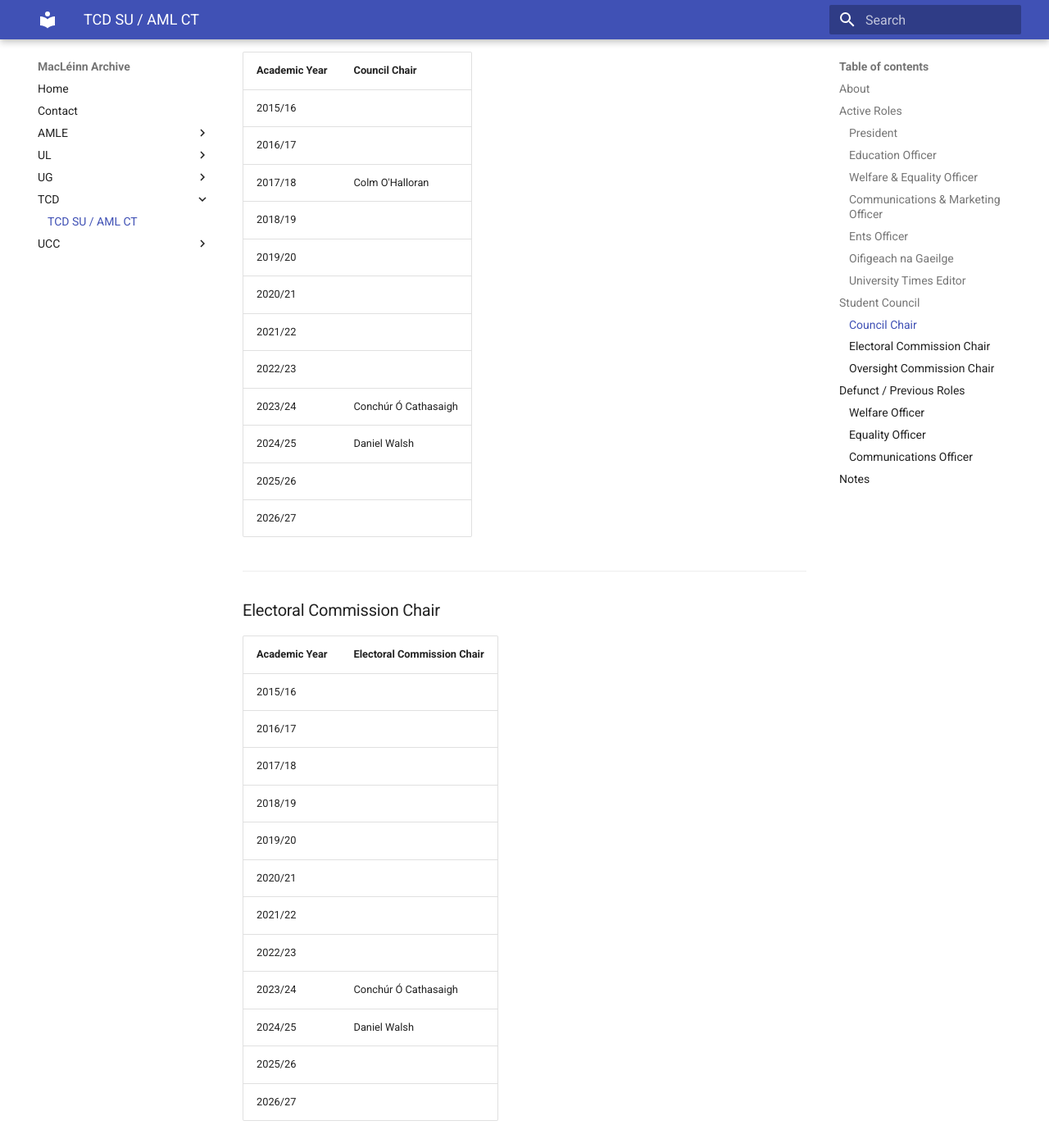
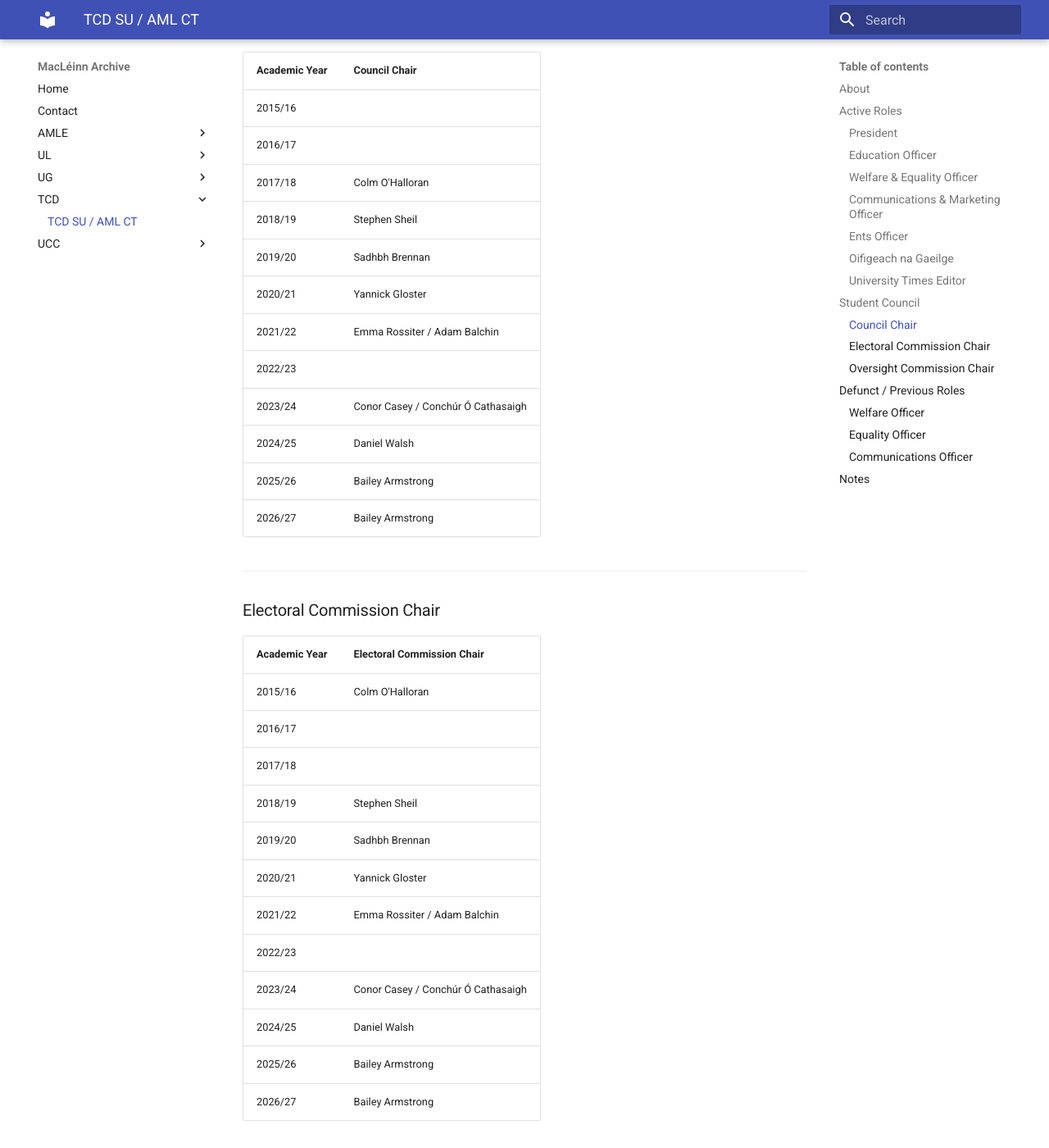
Before and after one commit to omahonye/macleinn_archive, an MkDocs documentation site: the page built from docs/tcd/tcdsu.md, in a window 1280 px wide and 1400 px high, scrolled down 5715 px. Shown: the whole window at 82% size. Built offline with MkDocs 1.6.1 and Material for MkDocs 9.7.7, drawn with Linux system fonts in a browser that asks for light colours; some of the changed text lies outside the part shown.

Commit message:
Update tcdsu.md

```diff
--- a/docs/tcd/tcdsu.md
+++ b/docs/tcd/tcdsu.md
@@ -156,15 +156,15 @@ This record compiles the known executive officers of Trinity College Dublin Stud
 | 2015/16 |  |
 | 2016/17 |  |
 | 2017/18 | Colm O'Halloran |
-| 2018/19 |  |
-| 2019/20 |  |
-| 2020/21 |  |
-| 2021/22 |  |
+| 2018/19 | Stephen Sheil |
+| 2019/20 | Sadhbh Brennan |
+| 2020/21 | Yannick Gloster |
+| 2021/22 | Emma Rossiter / Adam Balchin |
 | 2022/23 |  |
-| 2023/24 | Conchúr Ó Cathasaigh |
+| 2023/24 | Conor Casey / Conchúr Ó Cathasaigh |
 | 2024/25 | Daniel Walsh |
-| 2025/26 |  |
-| 2026/27 |  |
+| 2025/26 | Bailey Armstrong |
+| 2026/27 | Bailey Armstrong |
 
 ---
 
@@ -172,18 +172,18 @@ This record compiles the known executive officers of Trinity College Dublin Stud
 
 | Academic Year | Electoral Commission Chair |
 |---|---|
-| 2015/16 |  |
+| 2015/16 | Colm O'Halloran |
 | 2016/17 |  |
 | 2017/18 |  |
-| 2018/19 |  |
-| 2019/20 |  |
-| 2020/21 |  |
-| 2021/22 |  |
+| 2018/19 | Stephen Sheil |
+| 2019/20 | Sadhbh Brennan |
+| 2020/21 | Yannick Gloster |
+| 2021/22 | Emma Rossiter / Adam Balchin |
 | 2022/23 |  |
-| 2023/24 | Conchúr Ó Cathasaigh |
+| 2023/24 | Conor Casey / Conchúr Ó Cathasaigh |
 | 2024/25 | Daniel Walsh |
-| 2025/26 |  |
-| 2026/27 |  |
+| 2025/26 | Bailey Armstrong |
+| 2026/27 | Bailey Armstrong |
 
 ---
 
```
Also changed, not shown: other parts of docs/tcd/tcdsu.md (+30 -30 lines).
